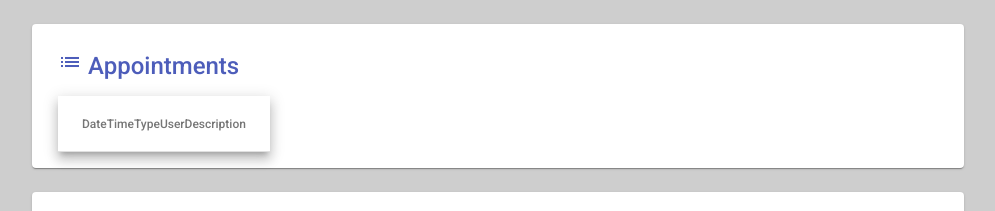
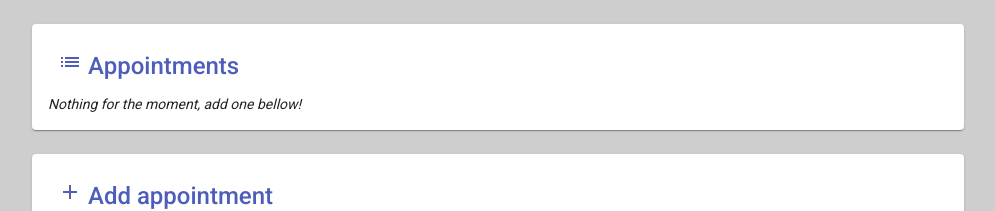
Before and after one commit to maximeburri/simple-appointment-booking, an Angular app in the folder front-end/: page / in a window 1280 px wide. Shown: the top 211 px of the page, without its empty margins (0-995 px from the left). Built offline with nearby package versions, Linux system fonts and the light colour scheme; no server answers.

Commit message:
Hide appointments list if empty

```diff
--- a/front-end/src/app/app.component.html
+++ b/front-end/src/app/app.component.html
@@ -2,7 +2,8 @@
   <mat-card-title>
     <mat-icon aria-hidden="false" aria-label="Calendar">list</mat-icon> Appointments
   </mat-card-title>
-  <table mat-table [dataSource]="appointments" class="mat-elevation-z8">
+  <i [hidden]="appointments.length != 0" >Nothing for the moment, add one bellow!</i>
+  <table mat-table [hidden]="appointments.length == 0" [dataSource]="appointments" class="mat-elevation-z8">
 
     <!--- Note that these columns can be defined in any order.
           The actual rendered columns are set as a property on the row definition" -->
```
